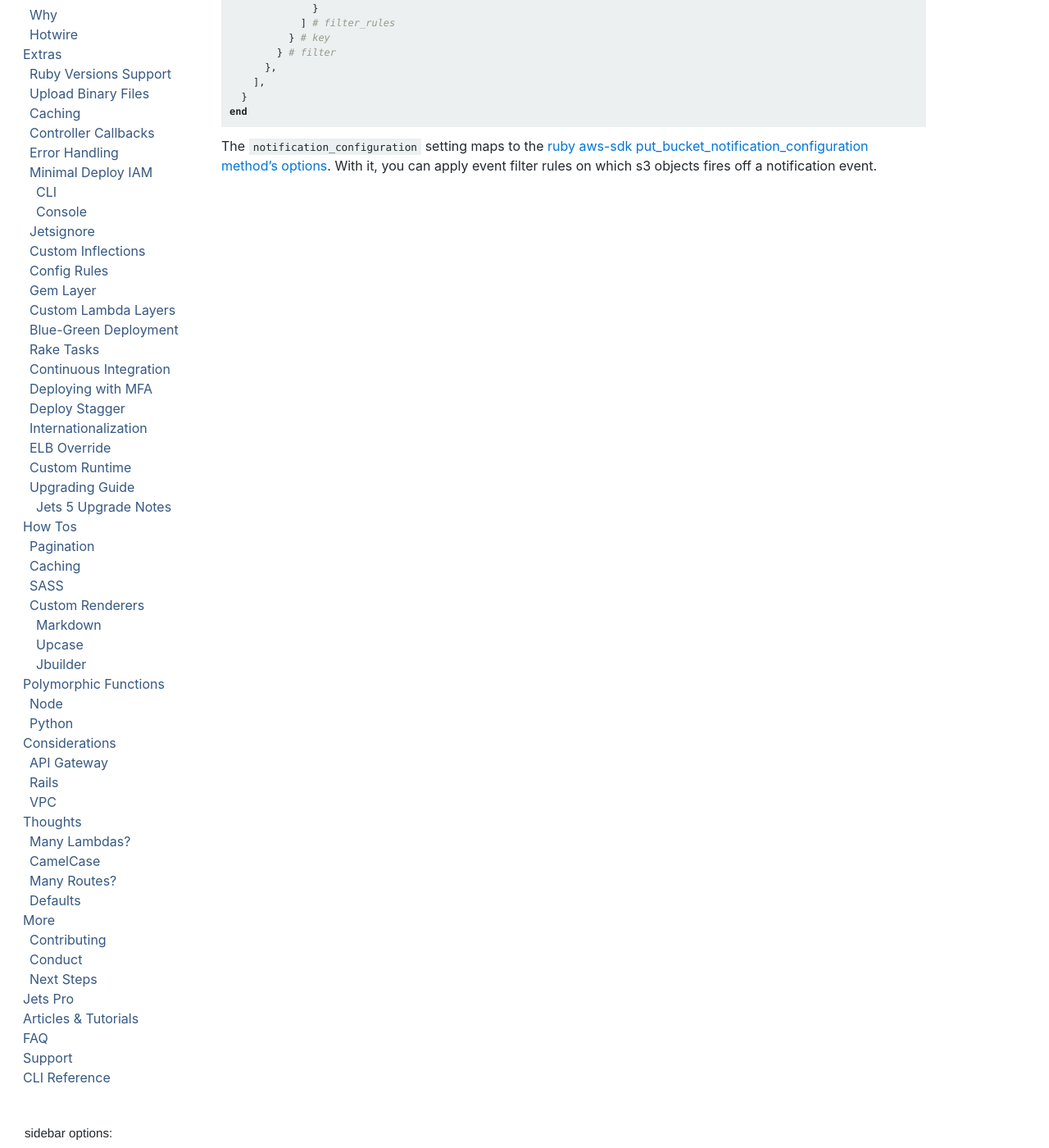
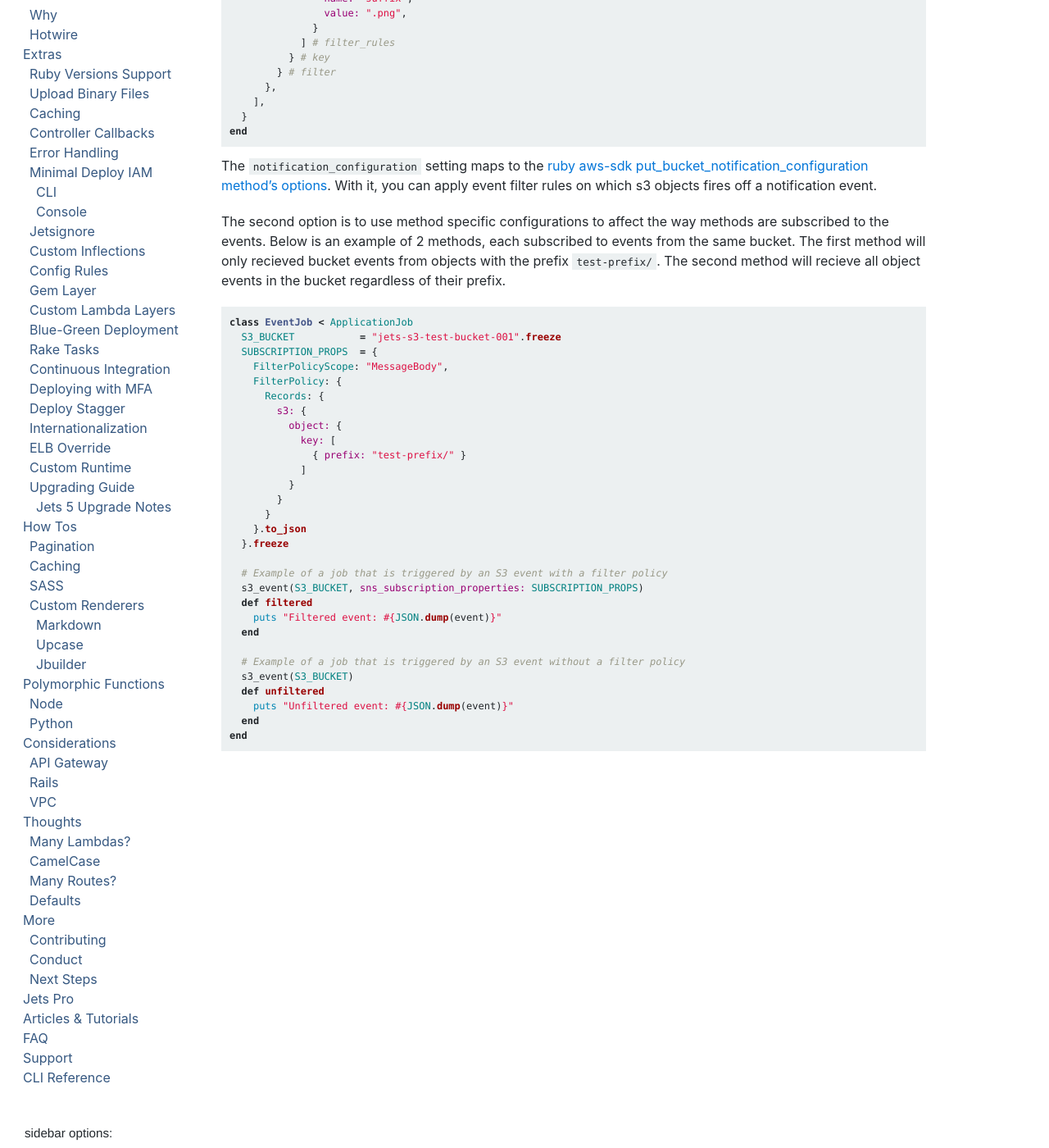
Before and after one commit to rubyonjets/jets-docs, a Jekyll site: the page built from _docs/events/s3.md, in a window 1280 px wide and 1400 px high, scrolled down 5249 px. Shown: the whole window at 82% size. Built offline with Jekyll 4.4.1, drawn with Linux system fonts in a browser that asks for light colours; a script that is not in the unit is left out; some of the changed text lies outside the part shown.

Commit message:
Update s3.md
Update documentation to reflect the s3 bucket notification changes in: https://github.com/rubyonjets/jets/pull/719

````diff
--- a/_docs/events/s3.md
+++ b/_docs/events/s3.md
@@ -177,7 +177,7 @@ When using `s3_event` please consider:
 
 ## S3 Event Configuration
 
-You are able to set some configuration options that affect the behavior of `s3_event`. These configurations apply application-wide on all buckets that `s3_event` uses. Here's an example of the configuration options:
+There are two ways to set custom configigurations events. First is in the application configuration. This will affect the behavior of all `s3_event` application-wide on all buckets that `s3_event` uses. Here's an example of the configuration options:
 
 ```ruby
 Jets.application.configure do
@@ -209,3 +209,37 @@ end
 ```
 
 The `notification_configuration` setting maps to the [ruby aws-sdk put_bucket_notification_configuration method's options](https://amzn.to/2N7m5Lr). With it, you can apply event filter rules on which s3 objects fires off a notification event.
+
+The second option is to use method specific configurations to affect the way methods are subscribed to the events. Below is an example of 2 methods, each subscribed to events from the same bucket. The first method will only recieved bucket events from objects with the prefix `test-prefix/`. The second method will recieve all object events in the bucket regardless of their prefix.
+
+```ruby
+class EventJob < ApplicationJob
+  S3_BUCKET           = "jets-s3-test-bucket-001".freeze
+  SUBSCRIPTION_PROPS  = {
+    FilterPolicyScope: "MessageBody",
+    FilterPolicy: {
+      Records: {
+        s3: {
+          object: {
+            key: [
+              { prefix: "test-prefix/" }
+            ]
+          }
+        }
+      }
+    }.to_json
+  }.freeze
+
+  # Example of a job that is triggered by an S3 event with a filter policy
+  s3_event(S3_BUCKET, sns_subscription_properties: SUBSCRIPTION_PROPS)
+  def filtered
+    puts "Filtered event: #{JSON.dump(event)}"
+  end
+
+  # Example of a job that is triggered by an S3 event without a filter policy
+  s3_event(S3_BUCKET)
+  def unfiltered
+    puts "Unfiltered event: #{JSON.dump(event)}"
+  end
+end
+```
````
